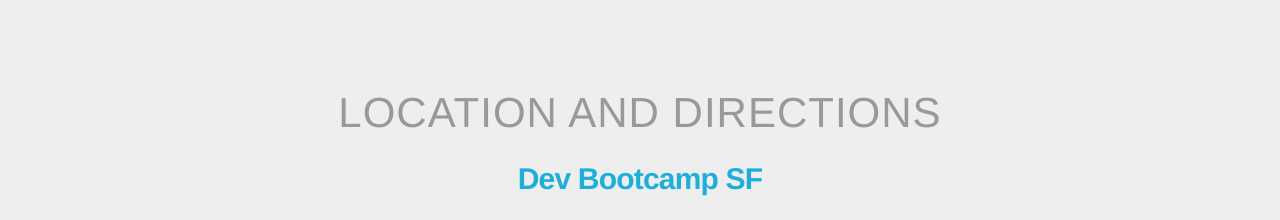
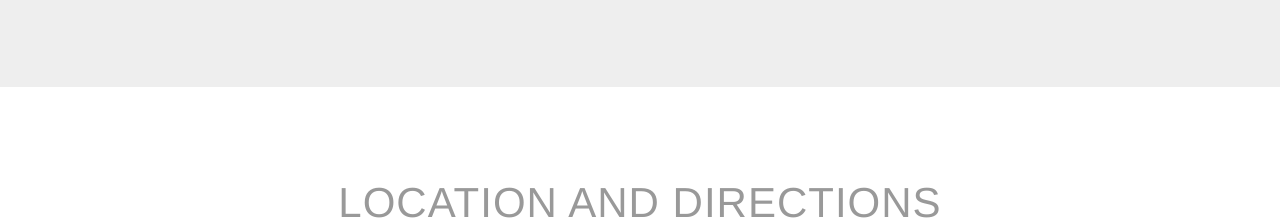
Before and after one commit to HackingEDU/HackingEDU.github.io, a plain HTML site: page index.html in a window 1280 px wide. Shown: the part 1751-1971 px from the top of the page. Drawn offline with nearby package versions, Linux system fonts and the light colour scheme.

Commit message:
Location css

```diff
--- a/css/style.css
+++ b/css/style.css
@@ -95,6 +95,13 @@ a:focus {
 
 #hero {
   position: relative;
+}
+
+#location {
+  background: white;
+  width:   100%;
+  padding: 90px 0;
+    text-align: center;
 }
 
 /* =========================================================================
```
